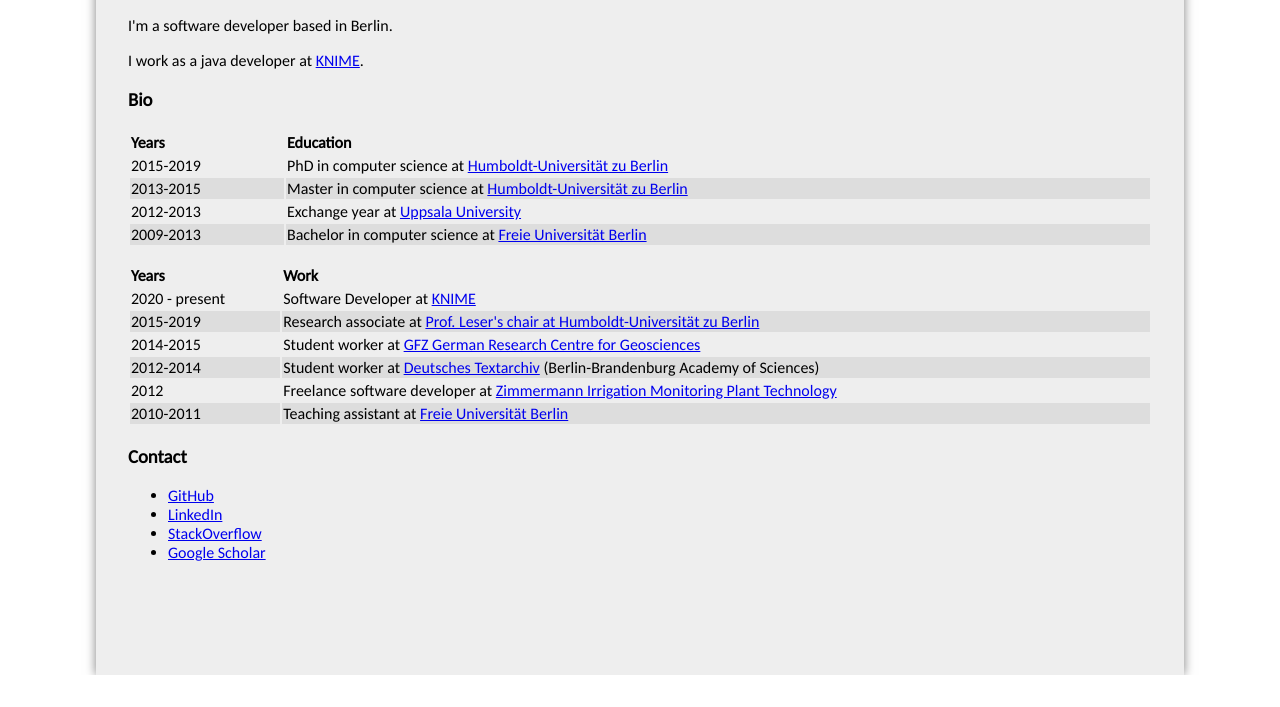
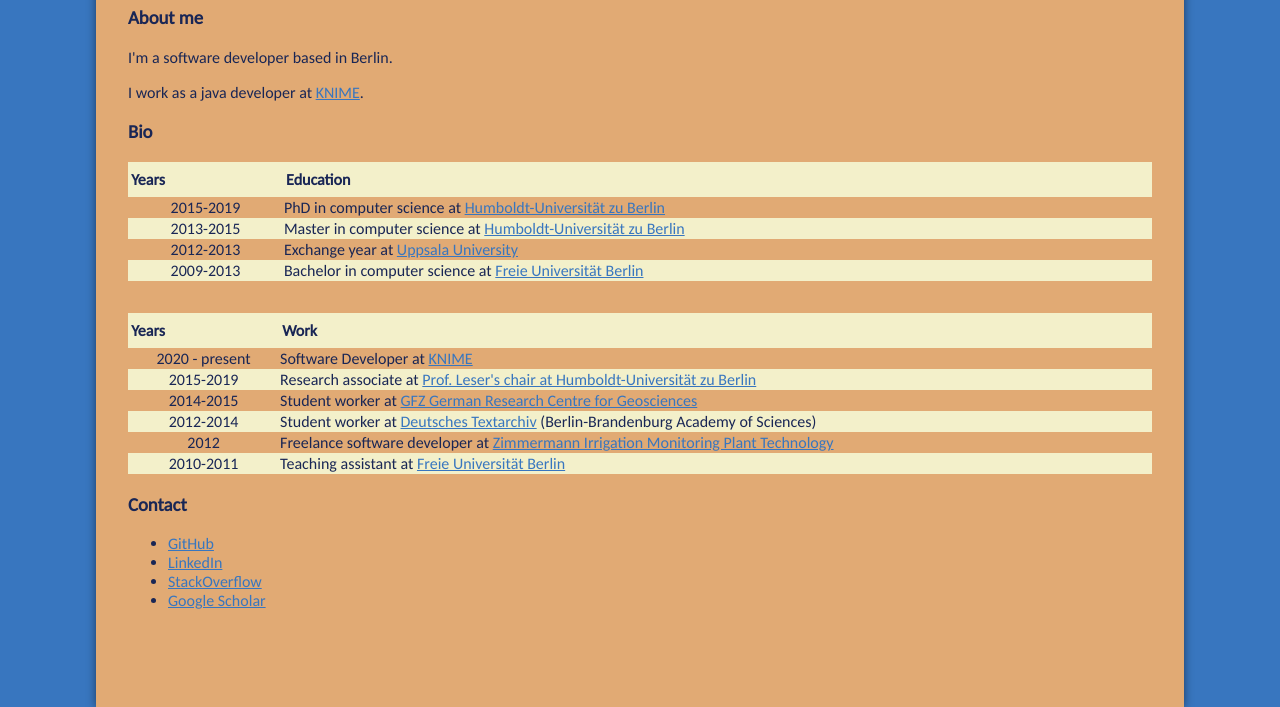
Before and after one commit to carlwitt/carlwitt.github.io, a plain HTML site: page index.html in a window 1280 px wide. Shown: the part 189-896 px from the top of the page. Before the commit the page ends 864 px from the top, so only its background shows below. Drawn offline with Linux system fonts and the light colour scheme.

Commit message:
Some color

```diff
--- a/css/style.css
+++ b/css/style.css
@@ -1,7 +1,7 @@
 /* Use the carlito font for the whole page */
 body {
     font-family: 'Carlito', sans-serif;
-
+    background-color: #3876BF;
     margin: 0;
     padding: 0;
 
@@ -9,8 +9,11 @@
 /* Content should be centered and 80% width and full height */
 .content {
     margin: 0 auto;
+    margin-top: 2em;
     width: 80%;
-    background-color: #eee;
+    background-color: #E1AA74;
+    border-radius: 10px 10px 0 0;
+    color: #192655;
     min-height: 100vh;
     padding: 2em;
     box-shadow: 0 0 10px 0 rgba(0,0,0,0.5);
@@ -24,21 +27,34 @@
 /* Both tables should be full width */
 table {
     width: 100%;
+    /* zero spacing between table cells */
+    border-collapse: collapse;
 }
 /* The table header should be left aligned */
 th {
     text-align: left;
+    background-color: #F3F0CA;
+    padding: 0.5em 0.2em;
+}
+
+
+/* first table row element should be left centered */
+td:first-child {
+    text-align: center;
 }
 /* Table rows should alternate between white and light grey */
 tr:nth-child(even) {
-    background-color: #ddd;
+    background-color: #F3F0CA;
 }
 /* Second table should have extra top spacing */
 table + table {
-    margin-top: 1em;
+    margin-top: 2em;
 }
 
 /* Highlight clicked links with italics */
+a {
+    color: #3876BF;
+}
 a:visited {
-    color: inherit;
+    color: #3876BF;
 }
```
